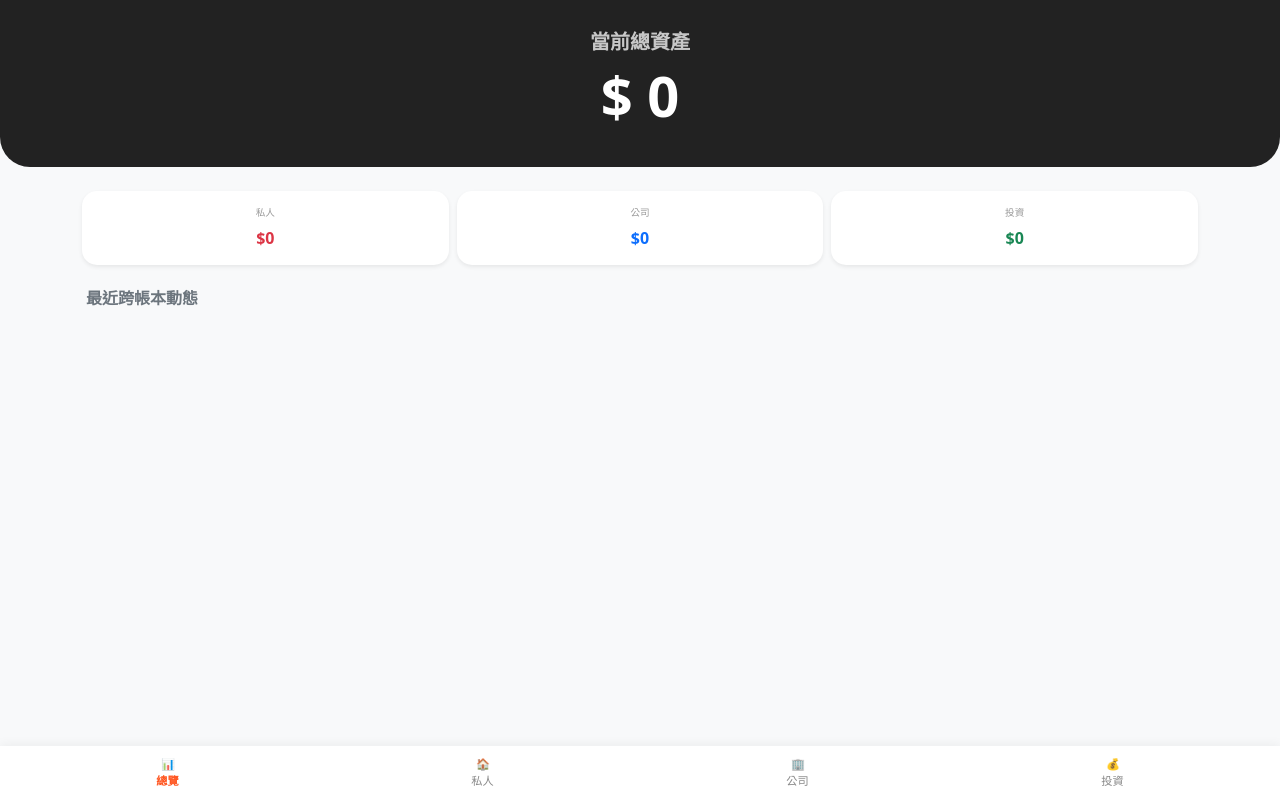
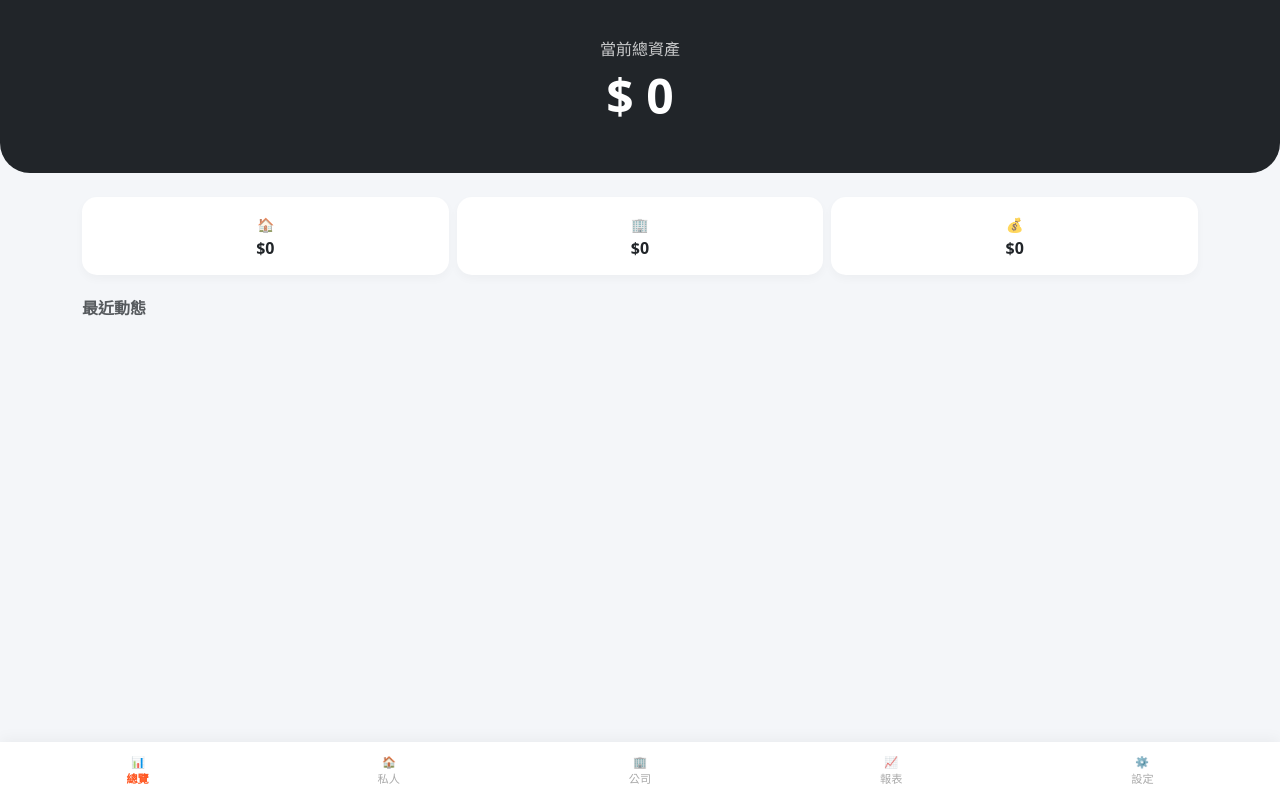
Before and after one commit to chenden7-lgtm/line-accounting-bot, a FastAPI app: page / in a window 1280 px wide. Run offline with FastAPI, Linux system fonts and the light colour scheme; data comes from the database, SQL or seed files in the repository; data that the repository does not hold is empty.

Commit message:
🚀 導覽列修復：確保底部 5 鍵包含 '📈報表' 圖示

```diff
--- a/templates/summary.html
+++ b/templates/summary.html
@@ -2,90 +2,44 @@
 <html lang="zh-Hant">
 <head>
     <meta charset="UTF-8">
-    <meta name="viewport" content="width=device-width, initial-scale=1.0, maximum-scale=1.0, user-scalable=no">
+    <meta name="viewport" content="width=device-width, initial-scale=1.0">
     <title>滷蛋記帳：總覽</title>
     <link href="https://cdn.jsdelivr.net/npm/bootstrap@5.3.0/dist/css/bootstrap.min.css" rel="stylesheet">
     <style>
         :root { --primary-color: #ff5722; }
-        body { background-color: #f8f9fa; }
-        .nav-bar { background: white; padding: 10px; box-shadow: 0 -2px 10px rgba(0,0,0,0.05); position: fixed; bottom: 0; width: 100%; z-index: 100; }
-        .nav-btn { color: #888; text-decoration: none; font-size: 0.7rem; text-align: center; flex: 1; }
-        .nav-btn.active { color: var(--primary-color); font-weight: bold; }
-        .header-summary { background: #222; color: white; padding: 30px 20px; border-radius: 0 0 30px 30px; }
-        .stat-card { border: none; border-radius: 15px; padding: 15px; text-align: center; background: white; shadow-sm; }
-        .type-label { font-size: 0.6rem; color: #999; margin-bottom: 5px; }
+        body { background-color: #f4f6f9; padding-bottom: 90px; }
+        .nav-bar { background: white; padding: 12px; box-shadow: 0 -2px 15px rgba(0,0,0,0.05); position: fixed; bottom: 0; width: 100%; z-index: 100; display: flex; text-align: center; }
+        .nav-link-custom { color: #aaa; text-decoration: none; font-size: 0.7rem; flex: 1; }
+        .nav-link-custom.active { color: var(--primary-color); font-weight: bold; }
+        .header-box { background: #212529; color: white; padding: 40px 20px; border-radius: 0 0 30px 30px; }
+        .stat-card { background: white; border-radius: 15px; padding: 15px; text-align: center; box-shadow: 0 4px 10px rgba(0,0,0,0.03); }
     </style>
 </head>
-<body class="pb-5">
-    <div class="header-summary text-center">
-        <h5 class="fw-bold opacity-75">當前總資產</h5>
-        <h1 class="display-4 fw-bold mt-2">$ {{ grand_total }}</h1>
+<body>
+    <div class="header-box text-center">
+        <h6 class="opacity-75">當前總資產</h6>
+        <h1 class="display-5 fw-bold">$ {{ grand_total }}</h1>
     </div>
-
     <div class="container mt-4">
         <div class="row g-2 mb-4">
-            <div class="col-4">
-                <a href="/?type=personal" class="text-decoration-none">
-                    <div class="stat-card shadow-sm">
-                        <div class="type-label">私人</div>
-                        <b class="text-danger">${{ totals.get('personal', 0) }}</b>
-                    </div>
-                </a>
-            </div>
-            <div class="col-4">
-                <a href="/?type=company" class="text-decoration-none">
-                    <div class="stat-card shadow-sm">
-                        <div class="type-label">公司</div>
-                        <b class="text-primary">${{ totals.get('company', 0) }}</b>
-                    </div>
-                </a>
-            </div>
-            <div class="col-4">
-                <a href="/?type=invest" class="text-decoration-none">
-                    <div class="stat-card shadow-sm">
-                        <div class="type-label">投資</div>
-                        <b class="text-success">${{ totals.get('invest', 0) }}</b>
-                    </div>
-                </a>
-            </div>
+            <div class="col-4"><a href="/?type=personal" class="text-decoration-none"><div class="stat-card"><small class="text-muted">🏠</small><br><b class="text-dark">${{ totals.get('personal', 0) }}</b></div></a></div>
+            <div class="col-4"><a href="/?type=company" class="text-decoration-none"><div class="stat-card"><small class="text-muted">🏢</small><br><b class="text-dark">${{ totals.get('company', 0) }}</b></div></a></div>
+            <div class="col-4"><a href="/?type=invest" class="text-decoration-none"><div class="stat-card"><small class="text-muted">💰</small><br><b class="text-dark">${{ totals.get('invest', 0) }}</b></div></a></div>
         </div>
-
-        <h6 class="fw-bold mb-3 px-1 text-secondary">最近跨帳本動態</h6>
+        <h6 class="fw-bold text-muted mb-3">最近動態</h6>
         {% for record in records %}
-        <div class="d-flex justify-content-between p-2 bg-white rounded-3 shadow-sm mb-2 mx-1">
-            <div class="small">
-                <span class="badge {{ 'bg-danger' if record.account_type == 'personal' else ('bg-primary' if record.account_type == 'company' else 'bg-success') }} opacity-75" style="font-size: 0.55rem;">
-                    {{ names.get(record.account_type) }}
-                </span>
-                <div class="fw-bold mt-1 text-dark">{{ record.category }}</div>
-            </div>
-            <div class="fw-bold {{ "income-text" if record.entry_type == "income" else "expense-text" }}">-$ {{ record.amount }}</div>
+        <div class="d-flex justify-content-between p-3 bg-white rounded-3 shadow-sm mb-2">
+            <div><span class="badge bg-secondary opacity-75" style="font-size: 0.6rem;">{{ names.get(record.account_type) }}</span><div class="fw-bold mt-1">{{ record.category }}</div></div>
+            <div class="fw-bold {{ 'text-success' if record.entry_type == 'income' else 'text-danger' }}">{{ '+' if record.entry_type == 'income' else '-' }}$ {{ record.amount }}</div>
         </div>
         {% endfor %}
     </div>
-
-    <div class="nav-bar d-flex">
-        <a href="/" class="nav-btn active">📊<br>總覽</a>
-        <a href="/?type=personal" class="nav-btn">🏠<br>私人</a>
-        <a href="/?type=company" class="nav-btn">🏢<br>公司</a>
-        <a href="/?type=invest" class="nav-btn">💰<br>投資</a>
+    <div class="nav-bar">
+        <a href="/" class="nav-link-custom active">📊<br>總覽</a>
+        <a href="/?type=personal" class="nav-link-custom">🏠<br>私人</a>
+        <a href="/?type=company" class="nav-link-custom">🏢<br>公司</a>
+        <a href="/?type=report" class="nav-link-custom">📈<br>報表</a>
+        <a href="/?type=settings" class="nav-link-custom">⚙️<br>設定</a>
     </div>
-    <script src="https://cdn.jsdelivr.net/npm/chart.js"></script>
-    <script>
-        var ctx = document.getElementById("mainChart").getContext("2d");
-        new Chart(ctx, {
-            type: "bar",
-            data: {
-                labels: [{% for k,v in names.items() %}"{{ v }}",{% endfor %}],
-                datasets: [{
-                    label: "結餘金額",
-                    data: [{% for k,v in names.items() %}{{ totals.get(k, 0) }},{% endfor %}],
-                    backgroundColor: "#ff5722",
-                    borderRadius: 10
-                }]
-            },
-            options: { scales: { y: { beginAtZero: true, display: false }, x: { grid: { display: false } } }, plugins: { legend: { display: false } } }
-        });
-    </script>
 </body>
 </html>
```
Also changed, not shown: templates/index.html (+29 -85 lines).
